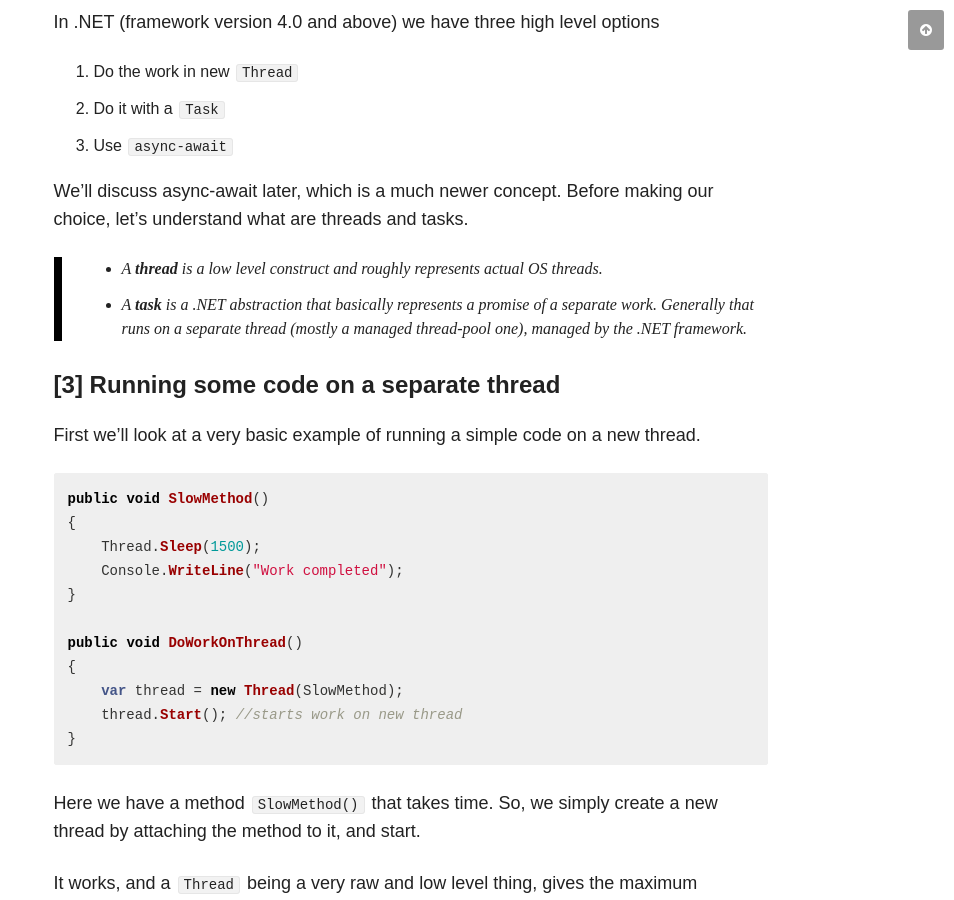
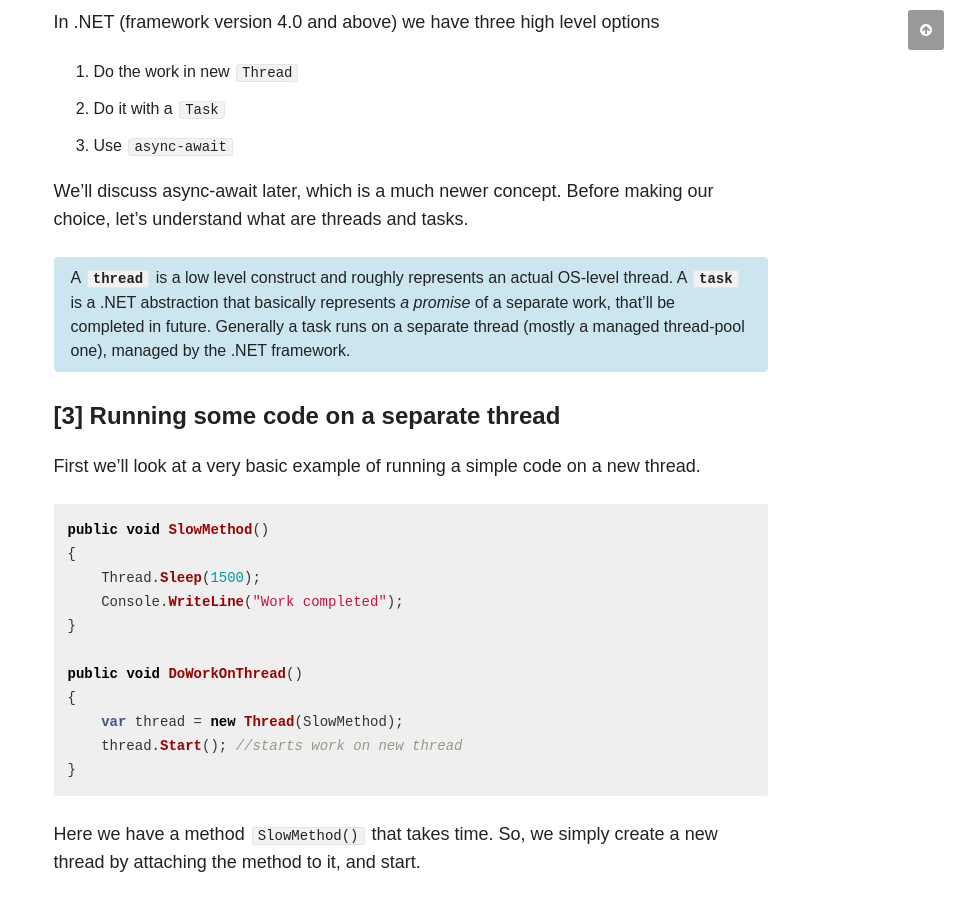
Before and after one commit to chakrabar/chakrabar.github.io, a Jekyll site: the page built from _posts/notes/2018-02-18-asynchronous-programming-in-dotnet.md, in a window 1280 px wide and 900 px high, scrolled down 1064 px. Shown: the whole window, without its empty margins (326-1280 px from the left). Built offline with Jekyll 4.4.1, drawn with Linux system fonts in a browser that asks for light colours; nearby versions of some CDN libraries.

Commit message:
almost trivial fixes

```diff
--- a/_posts/notes/2018-02-18-asynchronous-programming-in-dotnet.md
+++ b/_posts/notes/2018-02-18-asynchronous-programming-in-dotnet.md
@@ -26,8 +26,9 @@ In .NET (framework version 4.0 and above) we have three high level options
 
 We'll discuss async-await later, which is a much newer concept. Before making our choice, let's understand what are threads and tasks.
 
-> * A **thread** is a low level construct and roughly represents actual OS threads.
-> * A **task** is a .NET abstraction that basically represents _a promise_ of a separate work. Generally that runs on a separate thread (mostly a managed thread-pool one), managed by the .NET framework.
+A **`thread`** is a low level construct and roughly represents an actual OS-level thread.
+A **`task`** is a .NET abstraction that basically represents _a promise_ of a separate work, that'll be completed in future. Generally a task runs on a separate thread (mostly a managed thread-pool one), managed by the .NET framework.
+{: .notice--info}
 
 #### [3] Running some code on a separate thread
 
```
